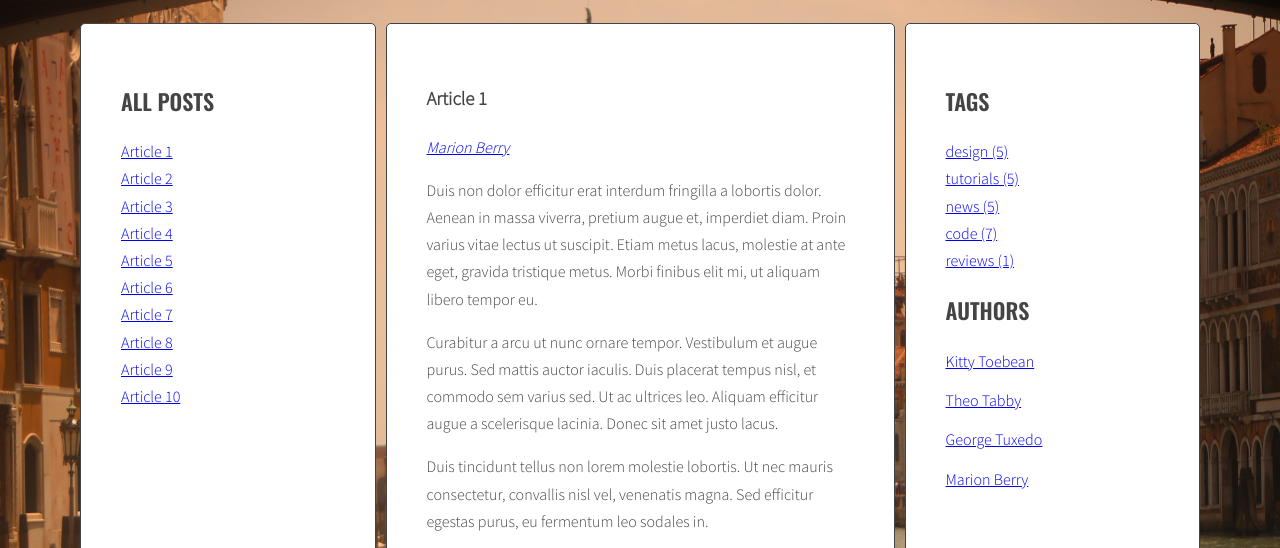
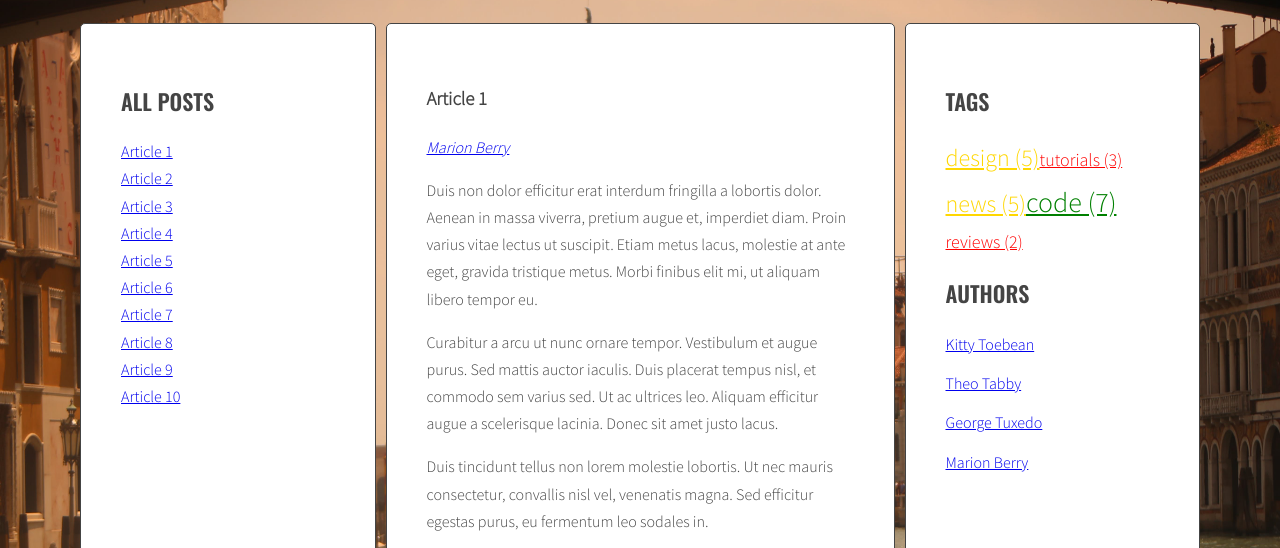
Before and after one commit to Wojczi96/javascript-blog, a website: page index.html in a window 1280 px wide. Shown: the part 220-768 px from the top of the page. Drawn offline with nearby package versions, Linux system fonts and the light colour scheme.

Commit message:
Fix display of tags

```diff
--- a/index.html
+++ b/index.html
@@ -67,7 +67,7 @@
                   </ul>
                 </div>
               </article>
-              <article class="post" id="article-4" data-tags="news tutorials code" data-author="Bruno Mars">
+              <article class="post" id="article-4" data-tags="news code" data-author="Bruno Mars">
                 <h3 class="post-title">Article 4</h3>
                 <p class="post-author"></p>
                 <div class="post-content">
@@ -131,7 +131,7 @@
                   </ul>
                 </div>
               </article>
-              <article class="post" id="article-8" data-tags="design tutorials code" data-author="Theo Tabby">
+              <article class="post" id="article-8" data-tags="design code" data-author="Theo Tabby">
                 <h3 class="post-title">Article 8</h3>
                 <p class="post-author"></p>
                 <div class="post-content">
@@ -163,7 +163,7 @@
                   </ul>
                 </div>
               </article>
-              <article class="post" id="article-10" data-tags="design tutorials" data-author="George Tuxedo">
+              <article class="post" id="article-10" data-tags="design tutorials reviews" data-author="George Tuxedo">
                 <h3 class="post-title">Article 10</h3>
                 <p class="post-author"></p>
                 <div class="post-content">
@@ -183,11 +183,6 @@
             <aside class="sidebar">
               <h2 class="section-title">Tags</h2>
               <ul class="list tags">
-                <!-- <li><a href="#">design</a> <span>(6)</span></li>
-                <li><a href="#">code</a> <span>(5)</span></li>
-                <li><a href="#">tutorials</a> <span>(4)</span></li>
-                <li><a href="#">reviews</a> <span>(4)</span></li>
-                <li><a href="#">news</a> <span>(6)</span></li> -->
               </ul>
               <h2 class="section-title">Authors</h2>
               <ul class="list authors">
--- a/js/script.js
+++ b/js/script.js
@@ -1,6 +1,4 @@
 'use strict';
-
-// const { list } = require("postcss");
 
 // Generate titles
 const optArticleSelector = '.post',
@@ -8,7 +6,9 @@ const optArticleSelector = '.post',
   optTitleListSelector = '.titles',
   optArticleTagsSelector = '.post-tags .list',
   optAuthorSelector = '.post-author',
-  optTagsListSelector = '.tags.list ';
+  optTagsListSelector = '.tags.list ',
+  optCloudClassCount = '5',
+  optCloudClassPrefix = 'tag-size-';
 
 
 function titleClickHandler(event){
@@ -69,6 +69,29 @@ for(let link of links){
 }
 generateTitleLinks();
 
+function calculateTagsParams(tags){
+  const params = {
+    max: 0,
+    min: 999999,
+  };
+
+  for(let tag in tags){
+    params.max = Math.max(tags[tag], params.max);
+    params.min = Math.min(tags[tag], params.min);
+  }
+  return params;
+}
+calculateTagsParams();
+
+function calculateTagClass(count, params){
+  const normalizedCount = count - params.min;
+  const normalizedMax = params.max - params.min;
+  const percentage = normalizedCount / normalizedMax;
+  const classNumber = Math.floor( percentage * (optCloudClassCount - 1) + 1 );
+  return optCloudClassPrefix + classNumber;
+}
+
+
 function generateTags (){
   let allTags = {};
 
@@ -95,9 +118,11 @@ function generateTags (){
   }
   const tagList = document.querySelector(optTagsListSelector);
   // tagList.innerHTML = allTags.join(' ');
+  const tagsParams = calculateTagsParams(allTags);
+  console.log('tagsParams:', tagsParams);
   let allTagsHTML = '';
   for(let tag in allTags){
-    allTagsHTML += '<li><a href="#tag-' + tag + '">' + tag + ' (' + allTags[tag] + ') ';
+    allTagsHTML += '<li><a class="'+ calculateTagClass(allTags[tag], tagsParams) +'" href="#tag-' + tag + '">' + tag + ' (' + allTags[tag] + ') ';
   }
   tagList.innerHTML = allTagsHTML;
 }
--- a/sass/style.scss
+++ b/sass/style.scss
@@ -139,6 +139,24 @@ body {
     margin: 0 10px 0 0;
   }
 }
+
+/* Tags */
+.tag-size-1 {
+  font-size: 18px;
+  color: red;
+}
+.tag-size-3 {
+  font-size: 24px;
+  color: gold;
+}
+.tag-size-5 {
+  font-size: 28px;
+  color: green;
+}
+.tags li {
+  display: inline-block;
+}
+
 /* Animation Section */
 .waivy {
   color: white;
```
Also changed, not shown: css/style.css, 1 other file.
